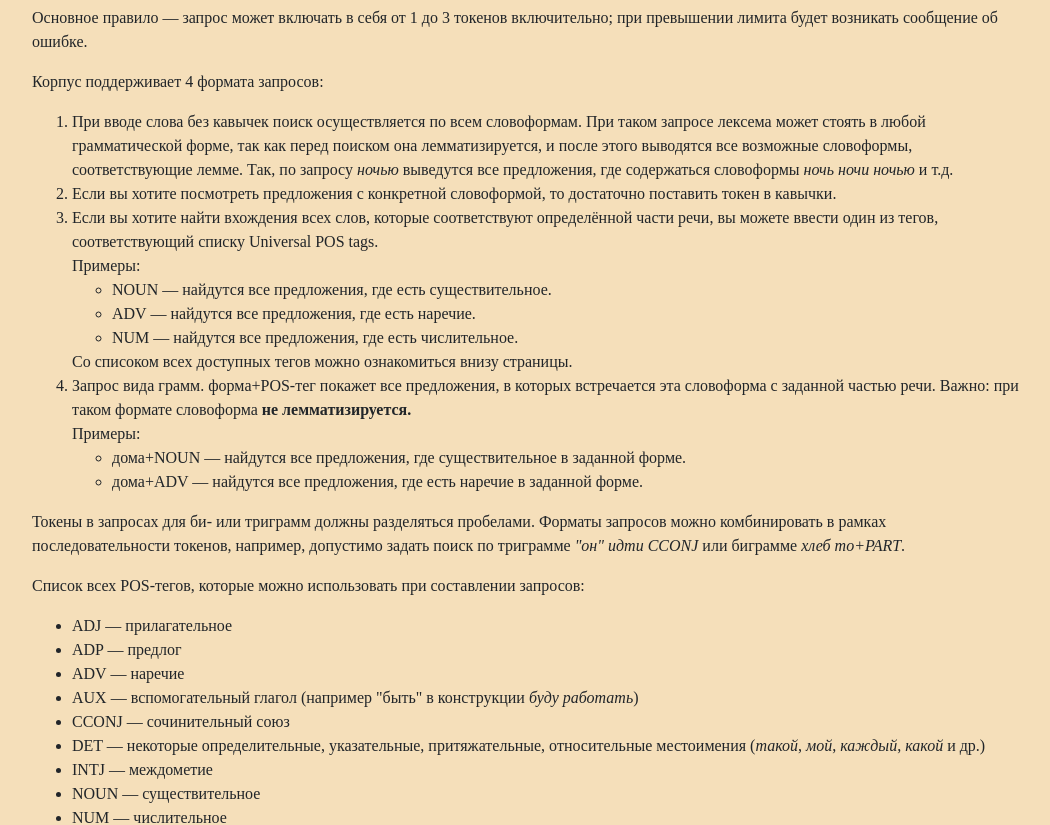
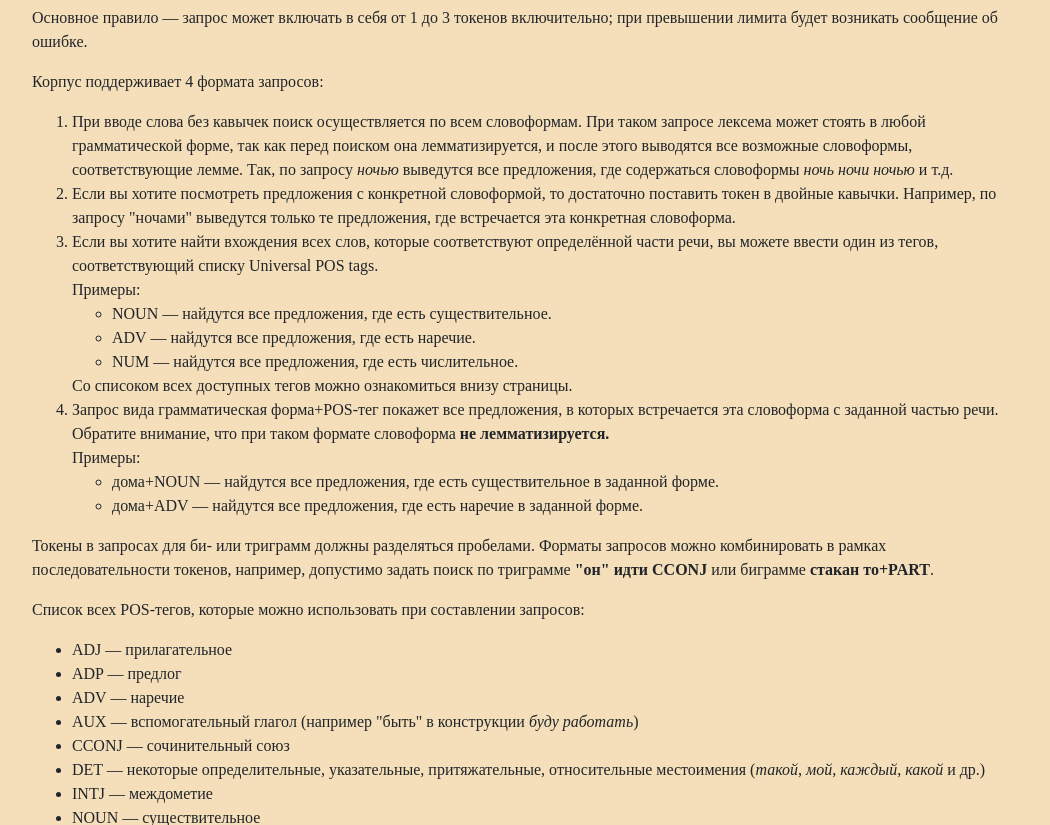
Before and after one commit to iwantsomemarzipan/ChekhovCorpus, a Flask app: page /help in a window 1280 px wide. Shown: the part 156-981 px from the top of the page, without its empty margins (111-1161 px from the left). Run offline with Flask 3, Linux system fonts and the light colour scheme.

Commit message:
edited help page

```diff
--- a/webapp/templates/help.html
+++ b/webapp/templates/help.html
@@ -23,7 +23,8 @@
                         </li>
                         <li>
                             Если вы хотите посмотреть предложения с конкретной словоформой,
-                            то достаточно поставить токен в кавычки.
+                            то достаточно поставить токен в двойные кавычки. Например, по запросу "ночами"
+                            выведутся только те предложения, где встречается эта конкретная словоформа.
                         </li>
                         <li>
                             Если вы хотите найти вхождения всех слов, которые соответствуют определённой части речи,
@@ -36,11 +37,11 @@
                             Со списоком всех доступных тегов можно ознакомиться внизу страницы.
                         </li>
                         <li>
-                            Запрос вида грамм. форма+POS-тег покажет все предложения,
+                            Запрос вида грамматическая форма+POS-тег покажет все предложения,
                             в которых встречается эта словоформа с заданной частью речи.
-                            Важно: при таком формате словоформа <b>не лемматизируется.</b><br>Примеры:
+                            Обратите внимание, что при таком формате словоформа <strong>не лемматизируется.</strong><br>Примеры:
                             <ul>
-                                <li>дома+NOUN — найдутся все предложения, где существительное в заданной форме.</li>
+                                <li>дома+NOUN — найдутся все предложения, где есть существительное в заданной форме.</li>
                                 <li>дома+ADV — найдутся все предложения, где есть наречие в заданной форме.</li>
                             </ul>
                         </li>
@@ -48,10 +49,11 @@
                     <p>
                         Токены в запросах для би- или триграмм должны разделяться пробелами.
                         Форматы запросов можно комбинировать в рамках последовательности токенов, например,
-                        допустимо задать поиск по триграмме <i>"он" идти CCONJ</i> или биграмме <i>хлеб то+PART</i>.
+                        допустимо задать поиск по триграмме <b>"он" идти CCONJ</b> или биграмме <b>стакан то+PART</b>.
                     </p>
                     <p>
                         Список всех POS-тегов, которые можно использовать при составлении запросов:
+                    </p>
                     <ul>
                         <li>ADJ — прилагательное</li>
                         <li>ADP — предлог</li>
@@ -72,7 +74,6 @@
                         <li>VERB — глагол</li>
                         <li>X — другое (в большинстве случаев в корпусе этим тегом размечены слова на иностранных языках)</li>
                     </ul>
-                    </p>
             </div>
         </div>
     </div>
```
Lines whose indentation alone changed are shown as unchanged.
